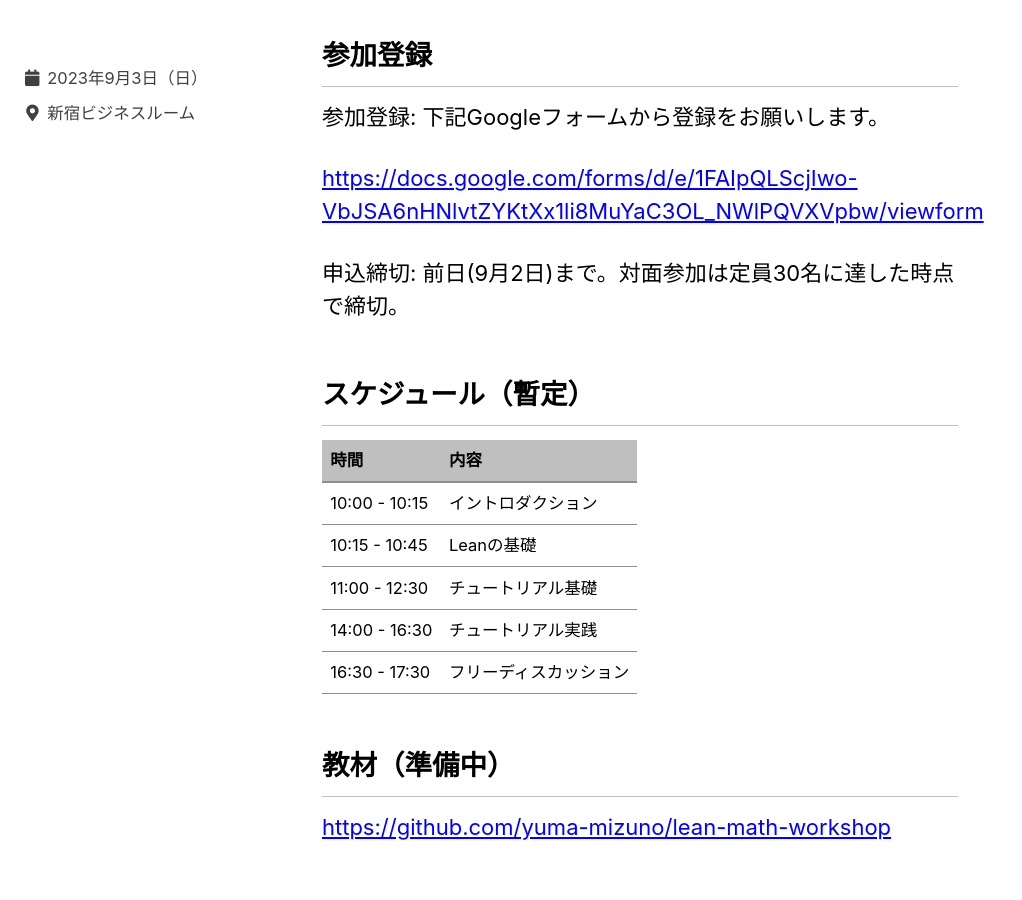
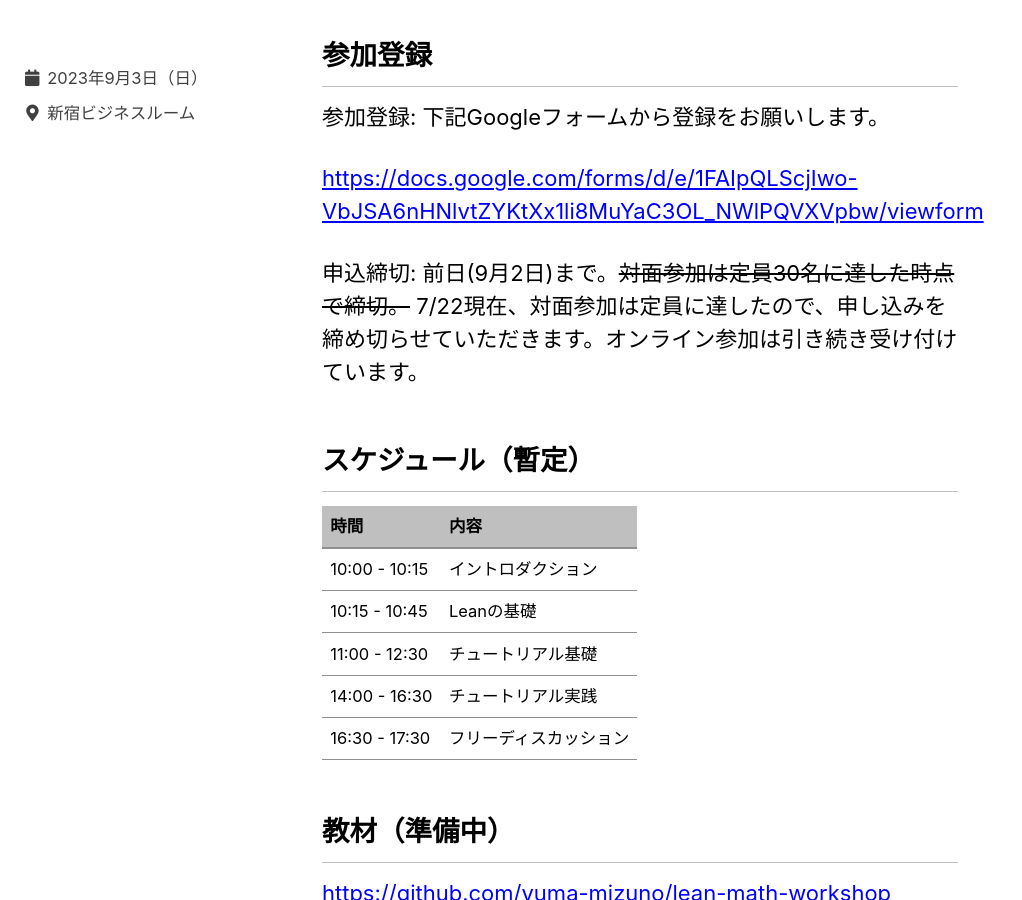
Before and after one commit to haruhisa-enomoto/lean-math-workshop, a Jekyll site: the page built from _pages/home.md, in a window 1280 px wide and 900 px high, scrolled down 1679 px. Shown: the whole window, without its empty margins (0-1022 px from the left). Built offline with Jekyll 4.4.1, drawn with Linux system fonts in a browser that asks for light colours; cached includes are drawn as plain includes.

Commit message:
Update shimekiri

```diff
--- a/_pages/home.md
+++ b/_pages/home.md
@@ -33,7 +33,7 @@ title: "数学系のためのLean勉強会"
 
 <https://docs.google.com/forms/d/e/1FAIpQLScjIwo-VbJSA6nHNlvtZYKtXx1li8MuYaC3OL_NWlPQVXVpbw/viewform>
 
-申込締切: 前日(9月2日)まで。対面参加は定員30名に達した時点で締切。
+申込締切: 前日(9月2日)まで。~~対面参加は定員30名に達した時点で締切。~~ 7/22現在、対面参加は定員に達したので、申し込みを締め切らせていただきます。オンライン参加は引き続き受け付けています。
 
 ## スケジュール（暫定）
 
```
